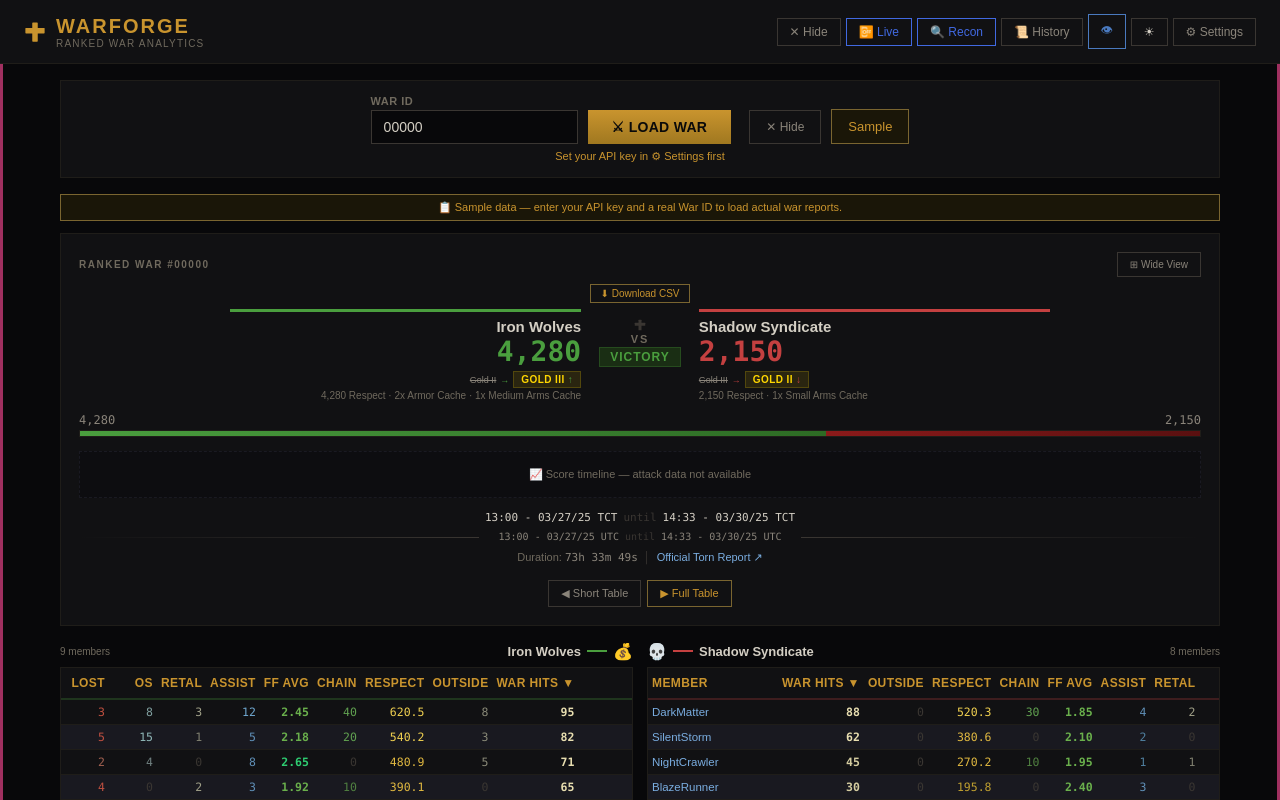
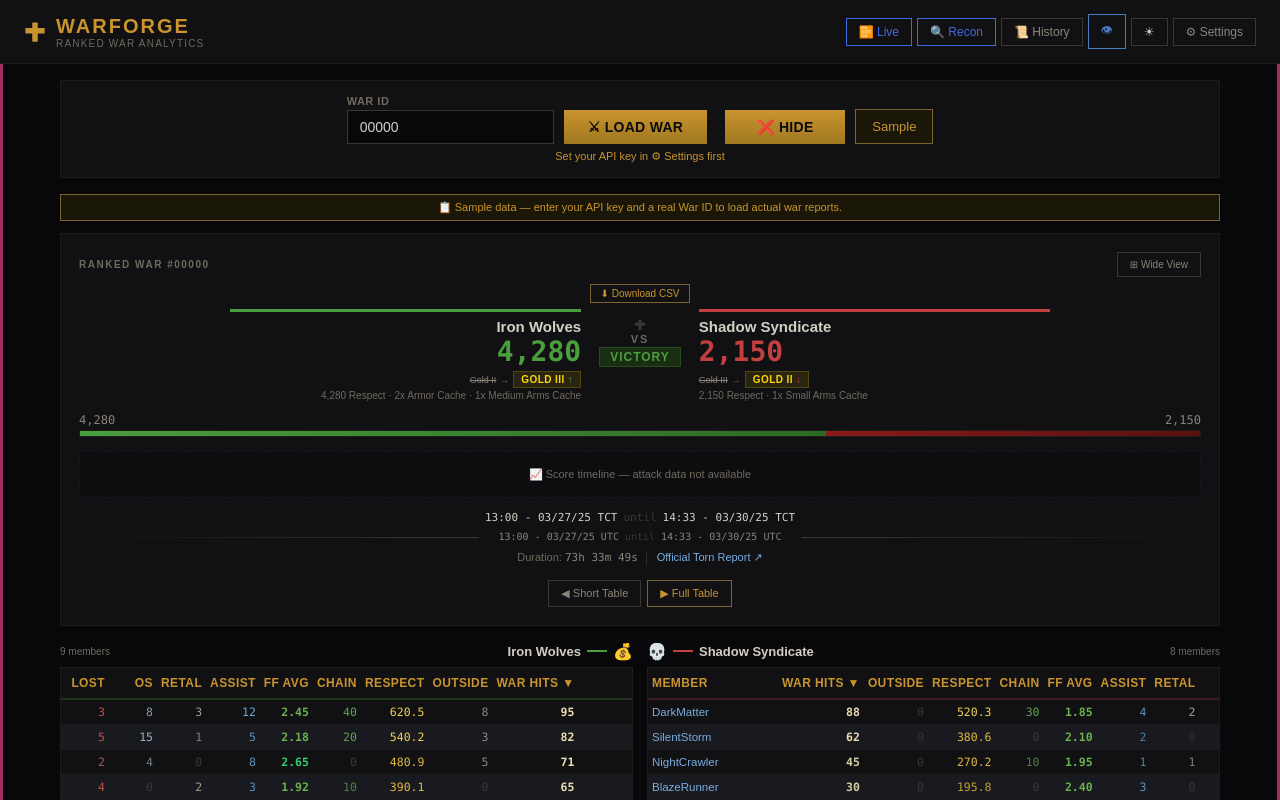
Before and after one commit to ghostddragons-cloud/WarForge, a Next.js app in the folder WarForgeV2/: page / in a window 1280 px wide. Both pictures are taken after a click on the button "Sample". Shown: the top 800 px of the page. Built offline with nearby package versions, Linux system fonts and the light colour scheme.

Commit message:
Update index.js
changed hide button location

```diff
--- a/WarForgeV2/pages/index.js
+++ b/WarForgeV2/pages/index.js
@@ -482,7 +482,6 @@ export default function WarForge(){
       <header style={{borderBottom:`1px solid ${th.cb}`,padding:"14px 24px",display:"flex",alignItems:"center",justifyContent:"space-between",flexWrap:"wrap",gap:"8px",background:th.hBg}}>
         <div style={{display:"flex",alignItems:"center",gap:"10px"}}><Cross size={22} color={th.gold}/><div><a href="/" style={{fontWeight:800,fontSize:"20px",letterSpacing:"2px",color:th.gold,textTransform:"uppercase",textDecoration:"none",display:"block"}}>WarForge</a><div style={{fontSize:"10px",color:th.steel,textTransform:"uppercase",letterSpacing:"1.2px"}}>Ranked War Analytics</div></div></div>
         <div style={{display:"flex",gap:"5px",alignItems:"center"}}>
-          {warData&&<button onClick={clear} style={bS}>✕ Hide</button>}
           <a href="/live" style={{...bS,textDecoration:"none",display:"inline-flex",alignItems:"center",gap:"4px",color:liveStatus==="LIVE"?"#8A9A5B":"#4169E1",border:`1px solid ${liveStatus==="LIVE"?"#8A9A5B":"#4169E1"}`}}>{liveStatus==="LIVE"?"🚨 Live":"📴 Live"}</a>
           <a href="/recon" style={{...bS,textDecoration:"none",display:"inline-flex",alignItems:"center",gap:"4px",color:"#4169E1",border:"1px solid #4169E1"}}>🔍 Recon</a>
           <button onClick={()=>{setSH(!showHist);if(!showHist)setSS(false);}} style={{...bS,borderColor:showHist?th.gD:th.iron,color:showHist?th.gold:th.bD}}>
@@ -529,7 +528,7 @@ export default function WarForge(){
           <div style={{display:"flex",gap:"10px",alignItems:"end",justifyContent:"center",flexWrap:"wrap"}}>
             <div style={{minWidth:"120px",maxWidth:"240px"}}><label style={lS}>War ID</label><input value={warId} onChange={e=>setWI(e.target.value)} placeholder="e.g. 42069" onKeyDown={e=>e.key==="Enter"&&loadWar()} style={iS}/></div>
             <button onClick={loadWar} disabled={loading} style={{...bP,opacity:loading?0.5:1,cursor:loading?"wait":"pointer"}}>{loading?"Forging...":"⚔ Load War"}</button>
-            {warData && <button onClick={clear} style={{...bS, padding:"9px 16px", marginLeft:"8px"}}>✕ Hide</button>}
+            {warData && <button onClick={clear} style={{...bP, padding:"9px 16px", marginLeft:"8px"}}>❌ Hide</button>}
             <button onClick={loadSample} style={{background:isSample?th.wBg:th.card,border:`1px solid ${isSample?th.gD:th.iron}`,padding:"9px 16px",color:isSample?th.gold:th.steel,fontSize:"13px",cursor:"pointer",fontFamily:"Arial,sans-serif",whiteSpace:"nowrap"}}>Sample</button>
           </div>
           {!hasKey&&<div style={{textAlign:"center",marginTop:"6px",fontSize:"11px",color:th.gold}}>Set your API key in ⚙ Settings first</div>}
```
